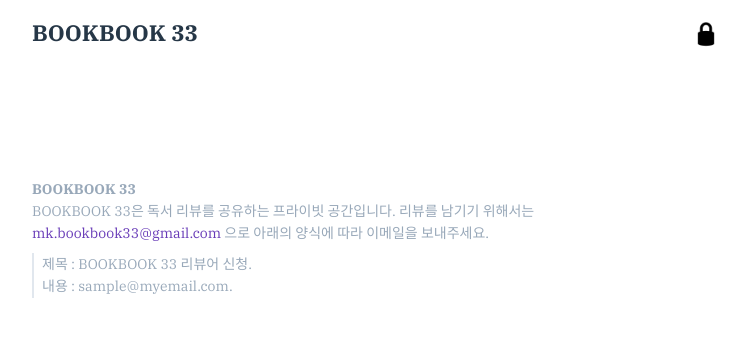
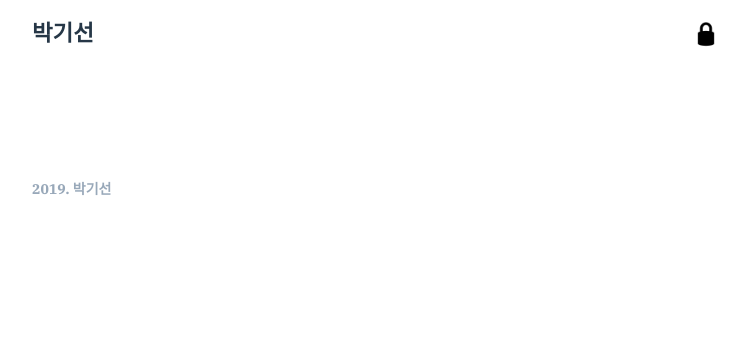
Before and after one commit to los0731/bookbook33, a Django app: page / in a window 1280 px wide. Shown: the top 337 px of the page, without its empty margins (264-1010 px from the left). Run offline with Django 3.2, Linux system fonts and the light colour scheme; data that the repository does not hold is empty; some libraries are stand-ins or nearby versions; some web fonts are replaced.

Commit message:
개인블로그를 위한 마크업 조정.

```diff
--- a/blog/templates/blog/base.html
+++ b/blog/templates/blog/base.html
@@ -3,12 +3,11 @@
 <!doctype html>
 <html lang="ko">
 <head>
-  <title>BOOKBOOK 33</title>
+  <title>박기선</title>
 
   <!-- meta tags 필요 -->
   <meta charset="utf-8">
   <meta name="viewport" content="width=device-width, initial-scale=1, shrink-to-fit=no">
-  <link rel="shortcut icon" href="{% static 'imgs/favicon.ico' %}">
 
   <!-- Bootstrap CSS -->
   <link rel="stylesheet" href="https://stackpath.bootstrapcdn.com/bootstrap/4.1.3/css/bootstrap.min.css" integrity="sha384-MCw98/SFnGE8fJT3GXwEOngsV7Zt27NXFoaoApmYm81iuXoPkFOJwJ8ERdknLPMO" crossorigin="anonymous">
@@ -19,7 +18,7 @@
   <nav class="nav-global">
     <ul>
       <li class="nav-global-item">
-          <a href="/" class="btn-home">BOOKBOOK 33</a>
+          <a href="/" class="btn-home">박기선</a>
       </li>
 
       <li class="nav-global-item item-sign">
--- a/blog/templates/blog/post_list.html
+++ b/blog/templates/blog/post_list.html
@@ -11,11 +11,7 @@
   </ul>
 
   <footer>
-    <h6 class="home"><a href="/"><strong>BOOKBOOK 33</strong></a></h5>
-    <h6 class="about">BOOKBOOK 33은 독서 리뷰를 공유하는 프라이빗 공간입니다. 리뷰를 남기기 위해서는 <a href="mailto:email@echoecho.com?subject=BOOKBOOK 33 리뷰어 신청.&body=자신의 이메일: ">mk.bookbook33@gmail.com</a> 으로 아래의 양식에 따라 이메일을 보내주세요.</h6>
-    <h6 class="template">
-      제목 : BOOKBOOK 33 리뷰어 신청.<br>
-      내용 : sample@myemail.com.
-    </h6>
+    <h6 class="home"><a href="/"><strong>2019. 박기선 </strong></a></h5>
+
   </footer>
 {% endblock %}
```
